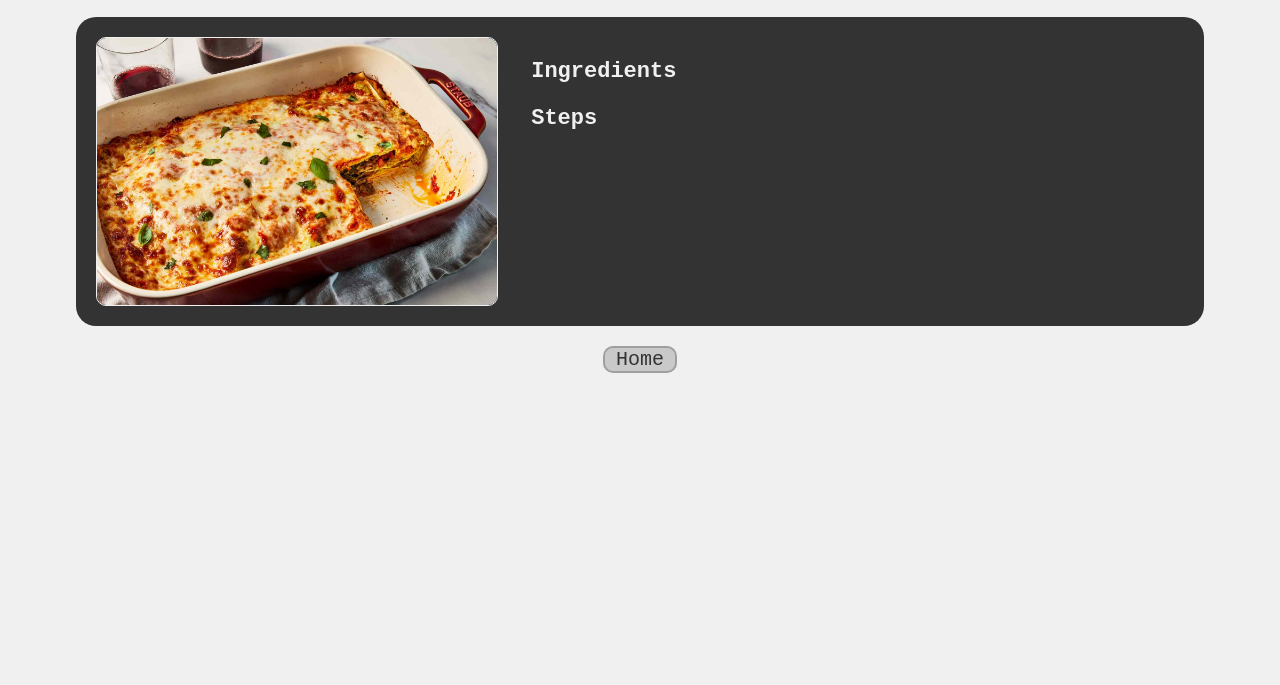
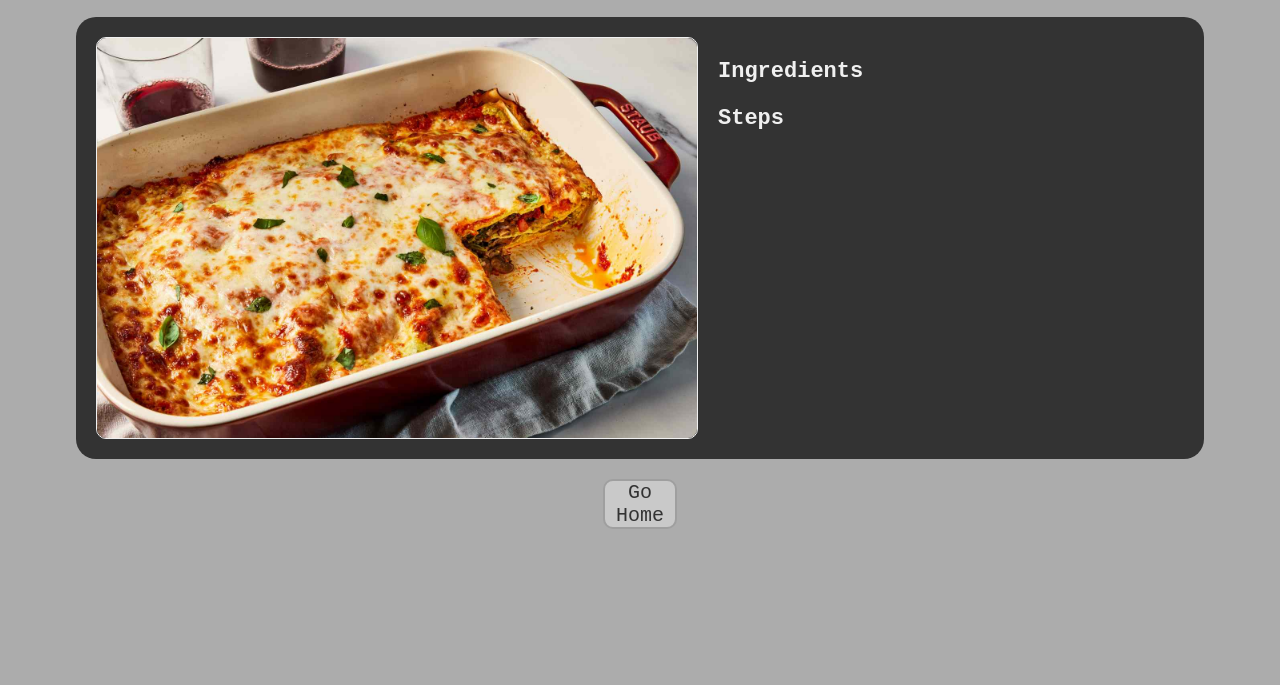
Before and after one commit to Meshal6299/odin-recipes, a plain HTML site: page recipes/lasagna.html in a window 1280 px wide. Shown: the part 115-800 px from the top of the page. Drawn offline with Linux system fonts and the light colour scheme.

Commit message:
Added final touches to the page

```diff
--- a/recipes/lasagna.html
+++ b/recipes/lasagna.html
@@ -4,12 +4,13 @@
     <meta charset="UTF-8">
     <meta name="viewport" content="width=device-width, initial-scale=1.0">
     <title>Lasagna Recipe</title>
+    <link rel="shortcut icon" href="../img/lasagna-svgrepo-com (1).svg" type="img/x-icon">
     <style>
         body {
             font-family: monospace;
             margin: 10;
             padding: 0;
-            background-color: #f0f0f0;
+            background-color: #acacac;
             display: flex;
             flex-direction: column;
             align-items: center;
@@ -35,7 +36,7 @@
             width: 60%;
         }
         img {
-            width: 400px;
+            width: 600px;
             float: right;
             position: relative;
             top: 0;
@@ -142,7 +143,7 @@
         </div>
 
     </div>
-    <a href="../index.html">Home</a>
+    <a href="../index.html">Go Home</a>
     <script>
         document.querySelector('.recipe #ingredients').addEventListener('click', function(){
             document.querySelector('.recipe ul').style.display = 'block';
```
Also changed, not shown: img/lasagna-svgrepo-com (1).svg (added).
